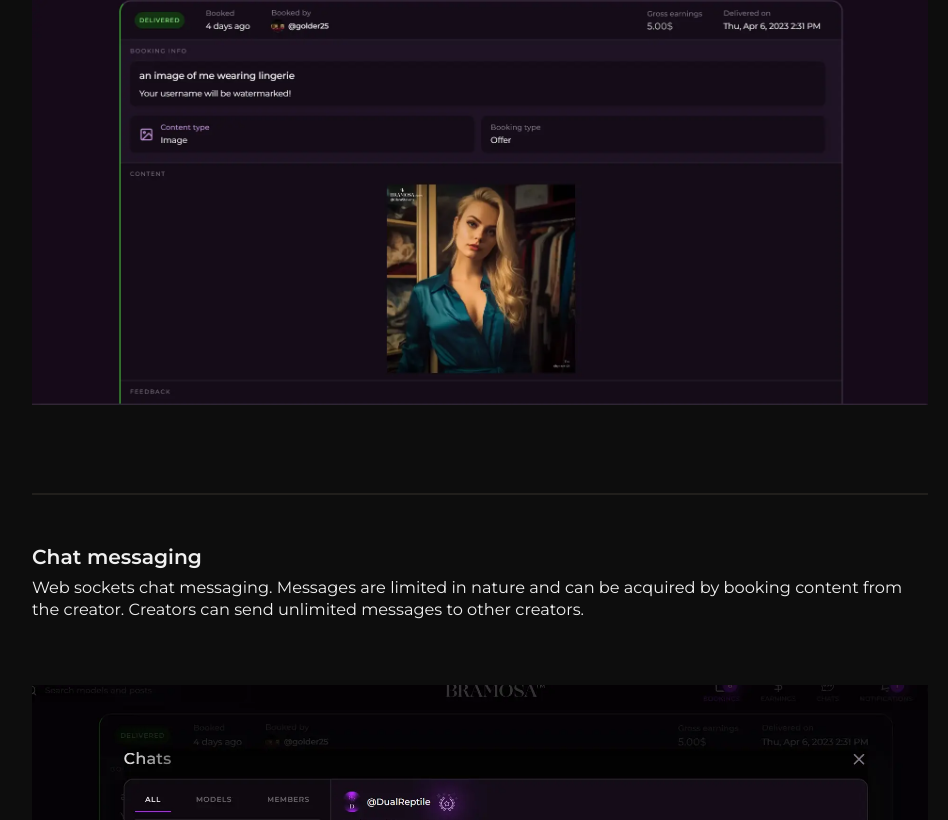
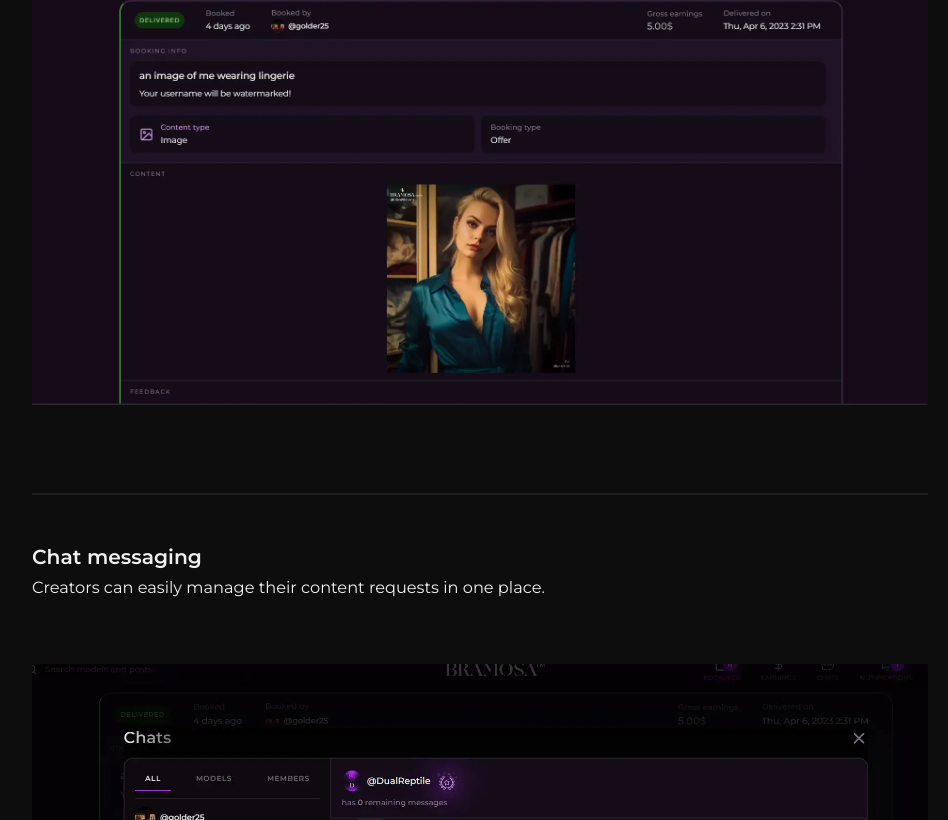
Before and after one commit to victorbianconi/portfolio, a Next.js app: page /projects/bramosa in a window 1280 px wide. Shown: the part 1101-1921 px from the top of the page, without its empty margins (160-1108 px from the left). Built offline with nearby package versions, Linux system fonts and the light colour scheme.

Commit message:
cleaned the code a bit

```diff
--- a/pages/projects/bramosa.js
+++ b/pages/projects/bramosa.js
@@ -3,8 +3,29 @@ import { motion } from "framer-motion";
 import Head from "next/head";
 
 export default function Bramosa() {
-  // I would have put each div below in a component as not to duplicate code,
-  // but for this simple portfolio I decided to keep things simple.
+  const sections = [
+    {
+      title: "Authentication system",
+      description:
+        "You can fully sign up and authenticate. Refresh and access tokens are used to garner user access.",
+      imgSrc: "/images/bramosa/signup.webp",
+      imgAlt: "signup",
+    },
+    {
+      title: "Easy booking management",
+      description:
+        "Creators can easily manage their content requests in one place.",
+      imgSrc: "/images/bramosa/booking-management.webp",
+      imgAlt: "booking management",
+    },
+    {
+      title: "Chat messaging",
+      description:
+        "Creators can easily manage their content requests in one place.",
+      imgSrc: "/images/bramosa/chat-messaging.webp",
+      imgAlt: "chat messaging",
+    },
+  ];
 
   return (
     <>
@@ -73,27 +94,22 @@ export default function Bramosa() {
             </motion.div>
           </div>
 
-          <ProjectSection
-            title="Authentication system"
-            description="You can fully sign up and authenticate. Refresh and access tokens
-            are used to garner user access."
-            imgSrc="/images/bramosa/signup.webp"
-            imgAlt="signup"
-          />
-          <div className="divider" />
-          <ProjectSection
-            title="Easy booking management"
-            description="Creators can easily manage their content requests in one place."
-            imgSrc="/images/bramosa/booking-management.webp"
-            imgAlt="booking management"
-          />
-          <div className="divider" />
-          <ProjectSection
-            title="Chat messaging"
-            description="Web sockets chat messaging. Messages are limited in nature and can be acquired by booking content from the creator. Creators can send unlimited messages to other creators."
-            imgSrc="/images/bramosa/chat-messaging.webp"
-            imgAlt="booking management"
-          />
+          {sections.map((section, index) => {
+            return (
+              <>
+                <ProjectSection
+                  key={section.title}
+                  title={section.title}
+                  description={section.description}
+                  imgSrc={section.imgSrc}
+                  imgAlt={section.imgAlt}
+                />
+                {index !== sections.length - 1 && (
+                  <div className="divider"></div>
+                )}
+              </>
+            );
+          })}
         </div>
       </motion.main>
     </>
```
